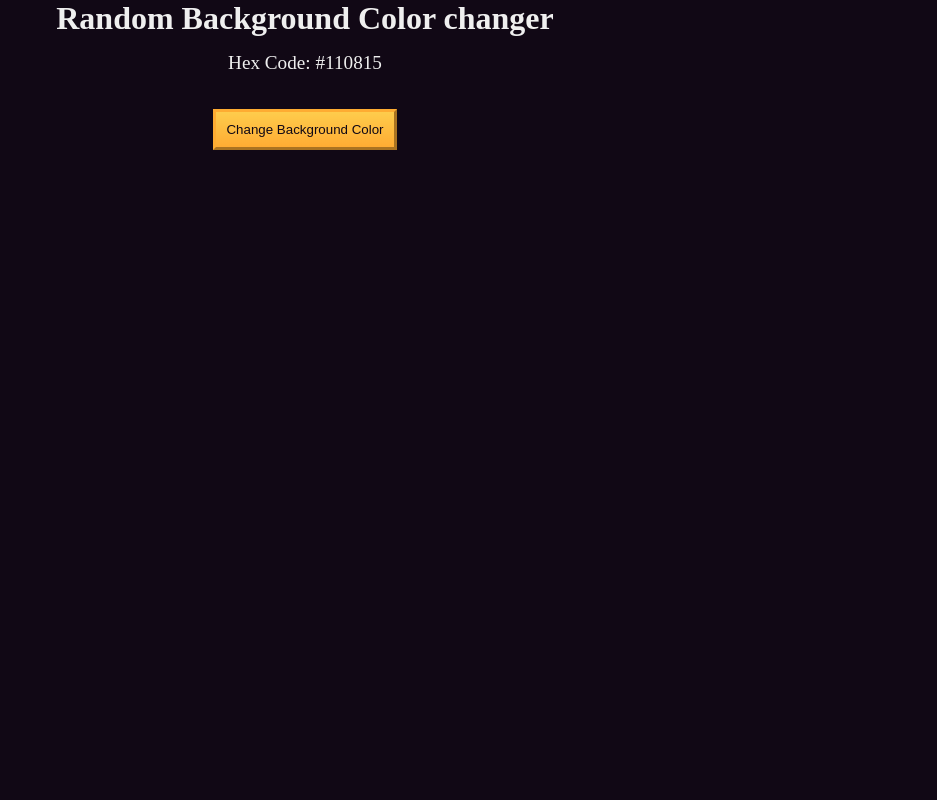
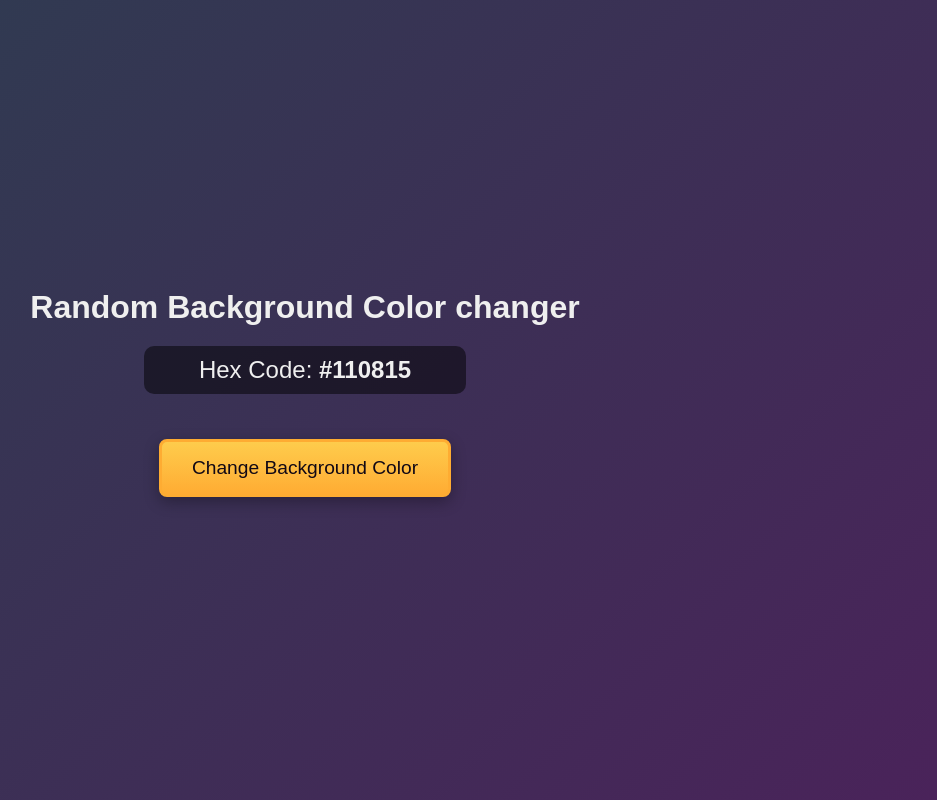
Before and after one commit to KhushiSharma0313/Random-background-color-changer, a plain HTML site: page index.html in a window 1280 px wide. Shown: the whole page, without its empty margins (335-1272 px from the left). Drawn offline with Linux system fonts and the light colour scheme.

Commit message:
Update styles.css

```diff
--- a/styles.css
+++ b/styles.css
@@ -11,30 +11,64 @@
   --golden-yellow: #feac32;
   --dark-purple: #110815;
   --light-grey: #efefef;
+  --gradient-start: #2c3e50;
+  --gradient-end: #4a235a;
 }
 
 body {
-  background-color: var(--dark-purple);
+  background: linear-gradient(135deg, var(--gradient-start), var(--gradient-end));
   color: var(--light-grey);
   text-align: center;
+  font-family: 'Arial', sans-serif;
+  padding: 20px;
+  display: flex;
+  flex-direction: column;
+  align-items: center;
+  justify-content: center;
+  height: 100vh;
+  transition: background 1s ease;
 }
 
 .bg-information-container {
-  margin: 15px 0 25px;
-  font-size: 1.2rem;
+  margin: 20px 0 30px;
+  font-size: 1.5rem;
+  padding: 10px 20px;
+  background: rgba(0, 0, 0, 0.5);
+  border-radius: 10px;
 }
 
 .btn {
   cursor: pointer;
-  padding: 10px;
-  margin: 10px;
+  padding: 15px 30px;
+  margin: 15px;
   color: var(--dark-purple);
   background-color: var(--golden-yellow);
   background-image: linear-gradient(#fecc4c, #ffac33);
-  border-color: var(--golden-yellow);
-  border-width: 3px;
+  border: 3px solid var(--golden-yellow);
+  border-radius: 8px;
+  font-size: 1.2rem;
+  transition: background-image 0.3s ease, transform 0.2s ease, box-shadow 0.3s ease;
+  box-shadow: 0 5px 15px rgba(0, 0, 0, 0.3);
 }
 
 .btn:hover {
   background-image: linear-gradient(#ffcc4c, #f89808);
+  transform: translateY(-5px);
+  box-shadow: 0 10px 20px rgba(0, 0, 0, 0.4);
 }
+
+#bg-hex-code {
+  font-weight: bold;
+  font-size: 1.5rem;
+  margin-top: 10px;
+  animation: fadeIn 0.5s ease;
+}
+
+@keyframes fadeIn {
+  from {
+    opacity: 0;
+  }
+  to {
+    opacity: 1;
+  }
+}
```
